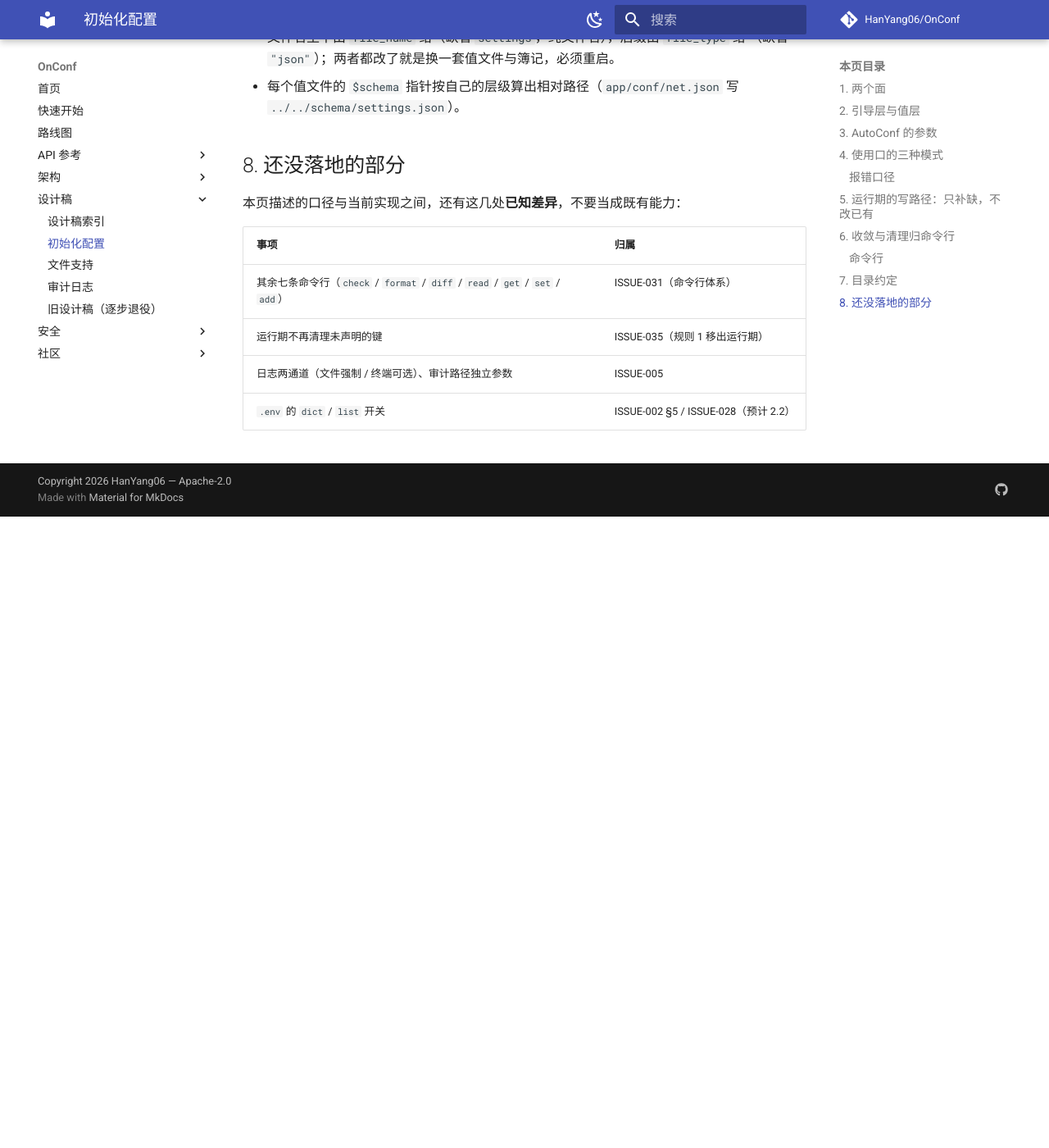
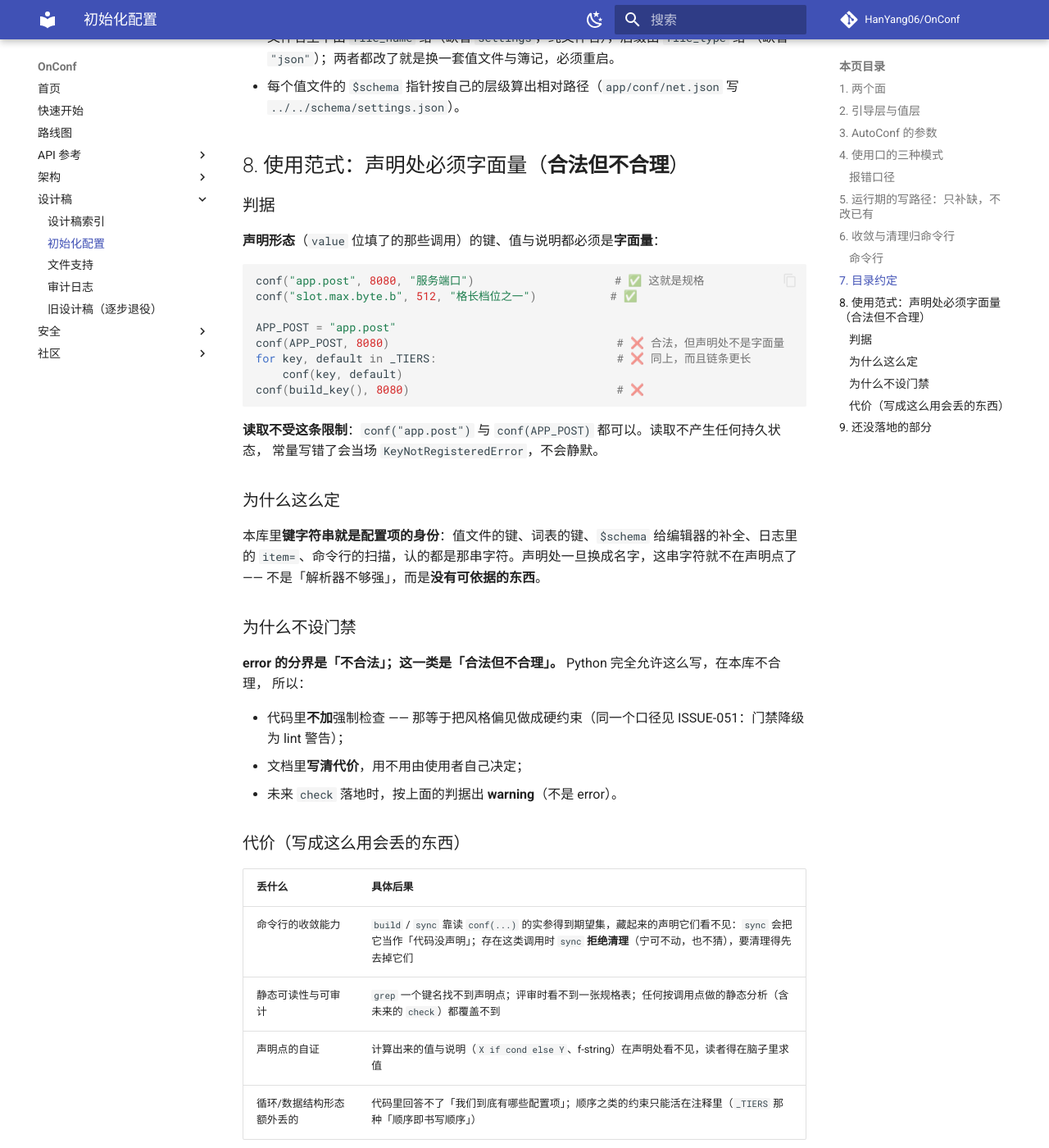
Before and after one commit to HanYang06/OnConf, an MkDocs documentation site: the page built from docs/design/init_config.md, in a window 1280 px wide and 1400 px high, scrolled down 5337 px. Shown: the whole window at 82% size. Built offline with MkDocs 1.6.1 and Material for MkDocs 9.7.7, drawn with Linux system fonts in a browser that asks for light colours; comment, search, counter and statistics services are not loaded; before the commit the page ends 5967 px from its top, so only the background shows below that; some of the changed text lies outside the part shown.

Commit message:
docs: 「使用范式」成文 —— 声明处必须字面量（合法但不合理，不设门禁）
口径：带上 value 的调用就是规格，键、值、说明都写在调用点上；读取不受限（常量、
拼接都行，常量写错会当场 KeyNotRegisteredError）。这类写法的定性是「合法但不合理」：
error 的分界是「不合法」，所以库不加强制检查（加了就是暴政），只在文档里写清代价 ——
命令行看不见它（sync 因此拒绝删除任何键）、静态复核与未来的 check 覆盖不到它、
声明点不再自证。未来 check 按同一判据出 warning（ISSUE-051 / ISSUE-053）。

落点：README 一对（How to declare / 使用范式）、docs/getting-started.md 一节、
docs/design/init_config.md 新增 §8（原 §8 顺延为 §9）。顺带修掉 README 两处陈旧：
「覆盖归命令行（尚未实现）」与引导层参数清单缺 file_name / no_one_file。

````diff
--- a/docs/design/init_config.md
+++ b/docs/design/init_config.md
@@ -201,13 +201,65 @@ onconf sync  [--home DIR] [--file-name NAME] [--file-type TYPE] [--no-one-file]
 - 每个值文件的 `$schema` 指针按自己的层级算出相对路径（`app/conf/net.json` 写
   `../../schema/settings.json`）。
 
-## 8. 还没落地的部分
+## 8. 使用范式：声明处必须字面量（**合法但不合理**）
+
+### 判据
+
+**声明形态**（`value` 位填了的那些调用）的键、值与说明都必须是**字面量**：
+
+```python
+conf("app.post", 8080, "服务端口")                     # ✅ 这就是规格
+conf("slot.max.byte.b", 512, "格长档位之一")           # ✅
+
+APP_POST = "app.post"
+conf(APP_POST, 8080)                                  # ❌ 合法，但声明处不是字面量
+for key, default in _TIERS:                           # ❌ 同上，而且链条更长
+    conf(key, default)
+conf(build_key(), 8080)                               # ❌
+```
+
+**读取不受这条限制**：`conf("app.post")` 与 `conf(APP_POST)` 都可以。读取不产生任何持久状态，
+常量写错了会当场 `KeyNotRegisteredError`，不会静默。
+
+### 为什么这么定
+
+本库里**键字符串就是配置项的身份**：值文件的键、词表的键、`$schema` 给编辑器的补全、日志里的
+`item=`、命令行的扫描，认的都是那串字符。声明处一旦换成名字，这串字符就不在声明点了 ——
+不是「解析器不够强」，而是**没有可依据的东西**。
+
+### 为什么不设门禁
+
+**error 的分界是「不合法」；这一类是「合法但不合理」。** Python 完全允许这么写，在本库不合理，
+所以：
+
+- 代码里**不加**强制检查 —— 那等于把风格偏见做成硬约束（同一个口径见 ISSUE-051：门禁降级为
+  lint 警告）；
+- 文档里**写清代价**，用不用由使用者自己决定；
+- 未来 `check` 落地时，按上面的判据出 **warning**（不是 error）。
+
+### 代价（写成这么用会丢的东西）
+
+| 丢什么 | 具体后果 |
+|---|---|
+| 命令行的收敛能力 | `build` / `sync` 靠读 `conf(...)` 的实参得到期望集，藏起来的声明它们看不见：`sync` 会把它当作「代码没声明」；存在这类调用时 `sync` **拒绝清理**（宁可不动，也不猜），要清理得先去掉它们 |
+| 静态可读性与可审计 | `grep` 一个键名找不到声明点；评审时看不到一张规格表；任何按调用点做的静态分析（含未来的 `check`）都覆盖不到 |
+| 声明点的自证 | 计算出来的值与说明（`X if cond else Y`、f-string）在声明处看不见，读者得在脑子里求值 |
+| 循环/数据结构形态额外丢的 | 代码里回答不了「我们到底有哪些配置项」；顺序之类的约束只能活在注释里（`_TIERS` 那种「顺序即书写顺序」） |
+
+**不丢的**：值文件的编辑器补全靠的是**词表**（运行期登记过就有），所以补全照旧 —— 丢的是
+「在代码里一眼看见键名」和静态工具链。
+
+真需要批量声明同形键，那是**词表 / 代码生成**的活（`add` 之类生成出来的仍然是字面量），
+不是运行期循环的活。
+
+## 9. 还没落地的部分
 
 本页描述的口径与当前实现之间，还有这几处**已知差异**，不要当成既有能力：
 
 | 事项 | 归属 |
 |---|---|
 | 其余七条命令行（`check` / `format` / `diff` / `read` / `get` / `set` / `add`） | ISSUE-031（命令行体系） |
+| `check` 按「声明处字面量」出 warning | ISSUE-051 / ISSUE-053 |
 | 运行期不再清理未声明的键 | ISSUE-035（规则 1 移出运行期） |
 | 日志两通道（文件强制 / 终端可选）、审计路径独立参数 | ISSUE-005 |
 | `.env` 的 `dict` / `list` 开关 | ISSUE-002 §5 / ISSUE-028（预计 2.2） |
--- a/docs/getting-started.md
+++ b/docs/getting-started.md
@@ -50,6 +50,29 @@ print(conf("app.server.port"))  # 读
 2. `conf(key, value)` 是**声明 + 写**，返回**当前生效值**——文件里已有的值优先，不是你刚传的默认值。
 3. 引擎对值是**透明的**：文件里写 `"8080"` 读回来就是字符串，要整数请自己
    `int(conf("app.server.port"))`。类型声明（`type=`）已整体取消，引擎不推断也不转换。
+
+## 声明要写字面量
+
+带上 `value` 的调用就是**规格**，所以键、值、说明都写成字面量：
+
+```python
+conf("app.server.port", 8080, "服务端口")   # ✅
+conf("slot.max.byte.b", 512, "格长档位之一")  # ✅
+```
+
+```python
+APP_PORT = "app.server.port"
+conf(APP_PORT, 8080)          # ❌ 合法，但声明处不是字面量
+for key, value in TABLE:
+    conf(key, value)          # ❌ 同一件事，多绕了一层
+```
+
+**读取不受限**：`conf("app.server.port")` 与 `conf(APP_PORT)` 都行，常量写错了会当场报错。
+
+这是**约定而不是强制检查**（合法但不合理），代价自己衡量：这样写的声明，命令行的
+`onconf build` / `onconf sync` 看不见（`sync` 会把那个键当成「代码没声明」，并因此拒绝
+删除任何键），`grep` 与未来的 `check` 也看不见。完整口径见
+[初始化配置](design/init_config.md) §8。
 
 ## 配置目录约定
 
````
Also changed, not shown: CHANGELOG.md (+6 -0 lines), README.md (+45 -6 lines), README.zh-CN.md (+33 -0 lines).
